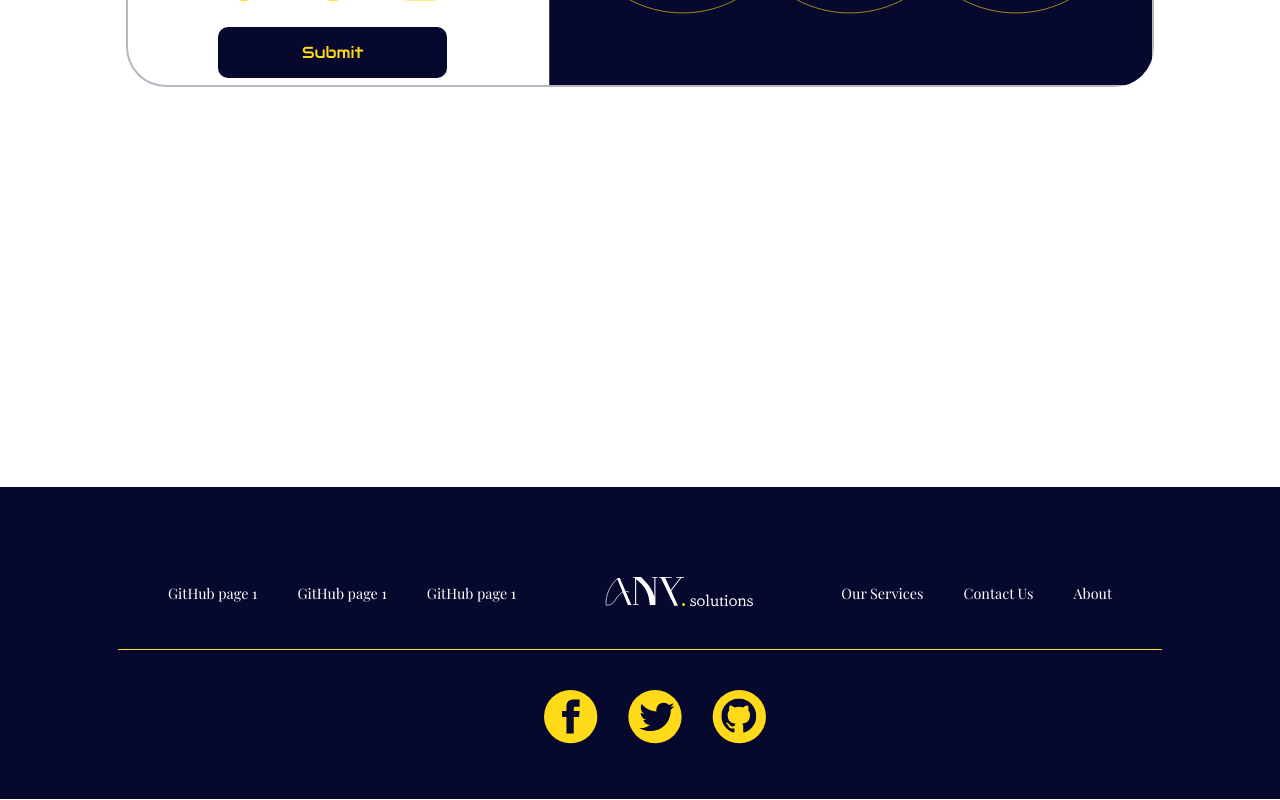
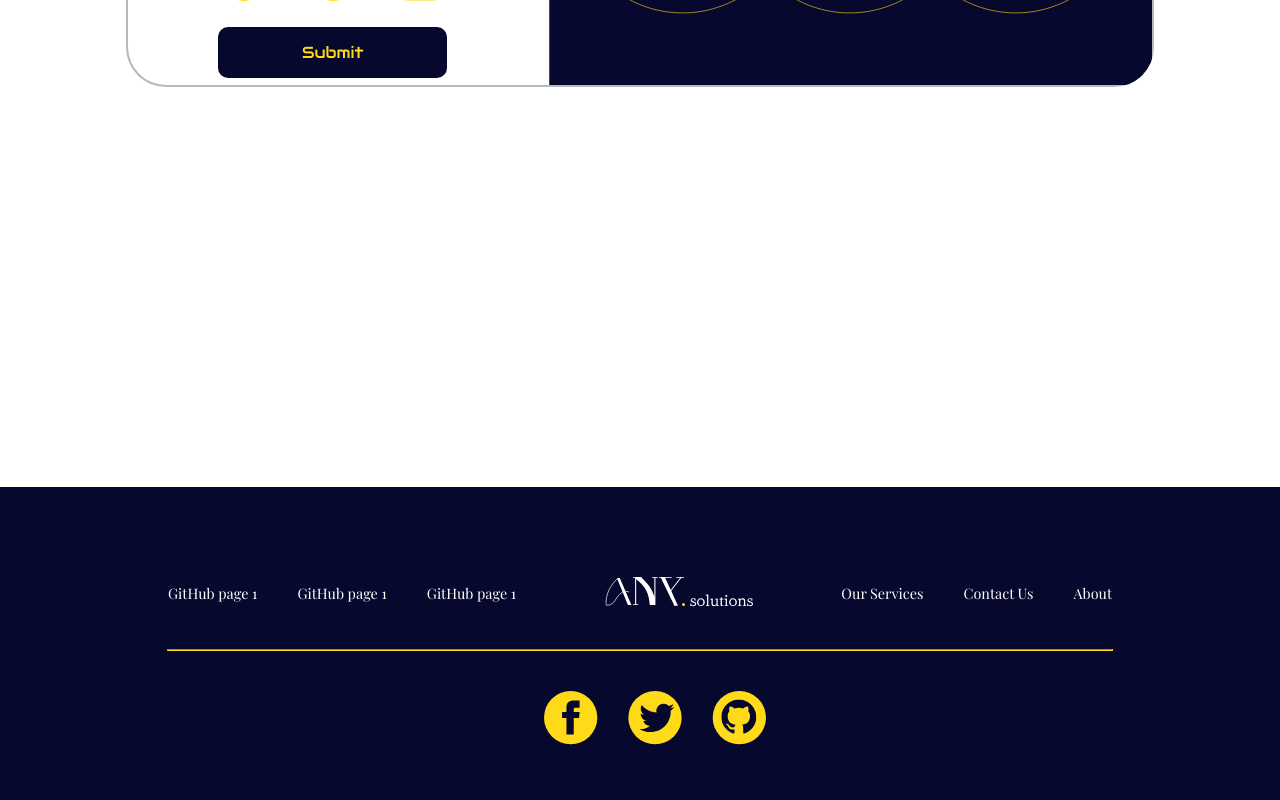
Before and after one commit to younes369/younes369.github.io, a React (Create React App) app: page / in a window 1280 px wide. Shown: the part 6936-7736 px from the top of the page. Built offline with nearby package versions, Linux system fonts and the light colour scheme.

Commit message:
adding hover animation to  footer

```diff
--- a/src/components/Footer.css
+++ b/src/components/Footer.css
@@ -1,6 +1,14 @@
 footer {
   padding: 50px 50px;
   background-color: var(--primary-color);
+}
+footer a {
+  transform: scale(1);
+  transition: transform 300ms ease-in-out;
+}
+footer img {
+  transform: scale(1);
+  transition: transform 300ms ease-in-out;
 }
 .footer {
   width: 100%;
@@ -16,8 +24,6 @@ footer {
   color: white;
 }
 .inner-container-top {
-  margin-bottom: 5vh;
-  border-bottom: 1px solid var(--Secondary-color);
   padding: 40px 50px;
   justify-content: space-between;
   width: 80%;
@@ -33,10 +39,30 @@ footer {
   margin-left: 40px;
 }
 
+hr {
+  border-color: var(--Secondary-color);
+  width: 80%;
+  transition: width 300ms ease-in-out;
+  margin-bottom: 5vh;
+}
+hr:hover {
+  width: 85%;
+  transition: width 300ms ease-in-out;
+}
+
 .inner-container-bottom img {
   margin-left: 30px;
 }
 
+/*hover*/
+footer a:hover {
+  transform: scale(0.95);
+  transition: transform 300ms ease-in-out;
+}
+footer img:hover {
+  transform: scale(0.95);
+  transition: transform 300ms ease-in-out;
+}
 /*media*/
 
 @media (max-width: 1200px) {
--- a/src/components/Footer.jsx
+++ b/src/components/Footer.jsx
@@ -17,6 +17,7 @@ function Footer({ card, index }) {
             <a href="#">About</a>
           </div>
         </div>
+        <hr />
         <div className="inner-container-bottom">
           <a href="#">
             <img src="./assets/facebook-icon.svg" alt="" srcset="" />
```
